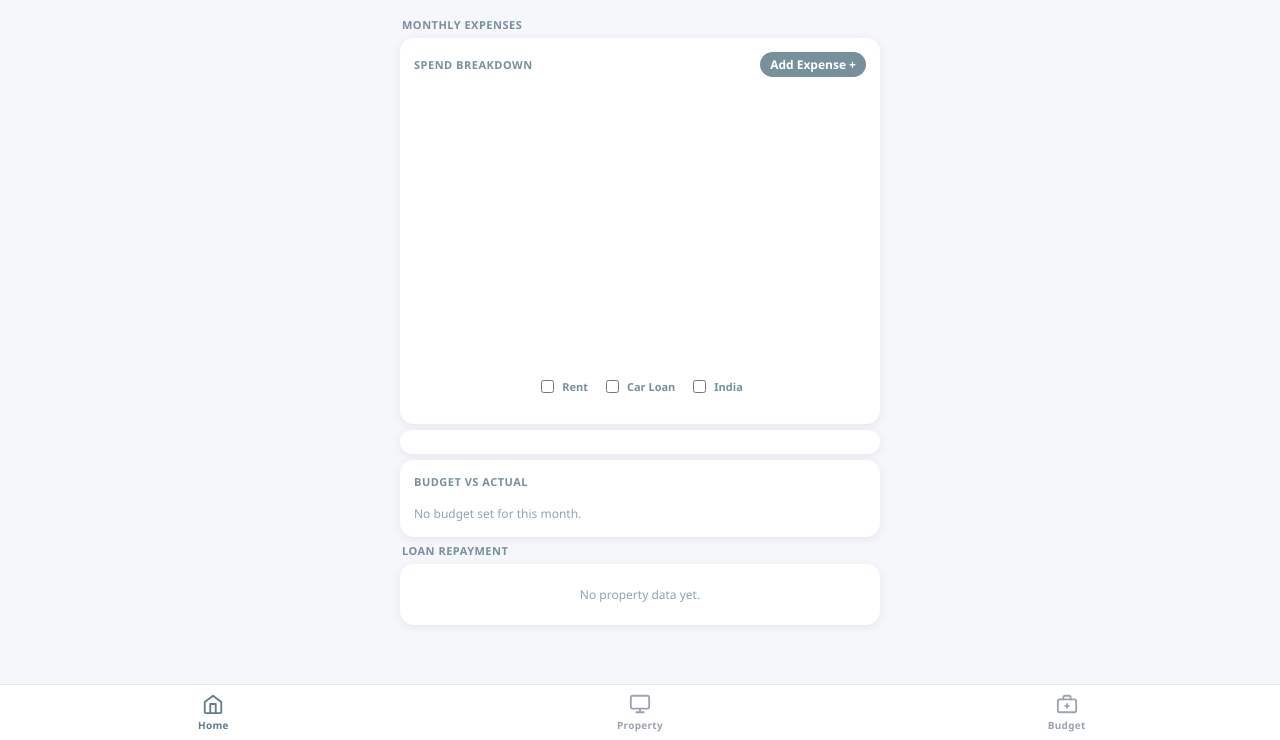
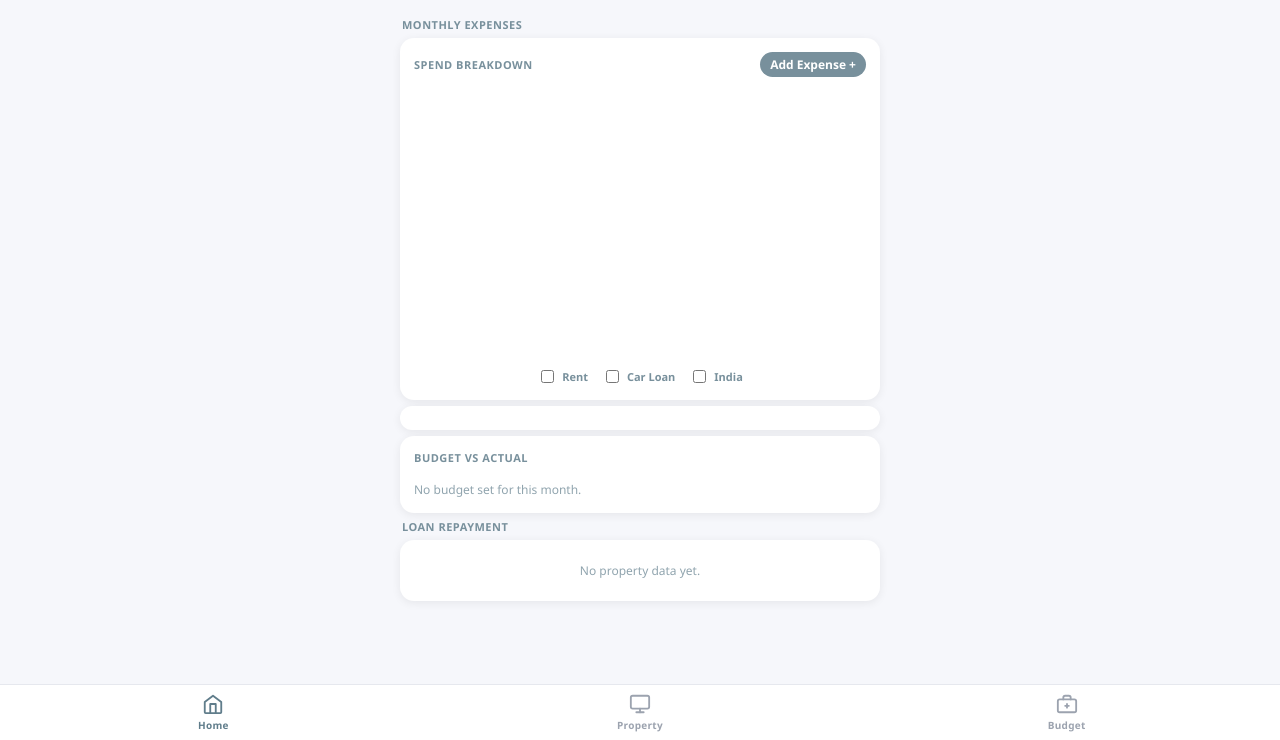
Before and after one commit to nishantkj17/mortgage-diary, a website: page index.html in a window 1280 px wide. Shown: the part 60-800 px from the top of the page. Drawn offline with Linux system fonts and the light colour scheme; no server answers.

Commit message:
reduce gap below chart

```diff
--- a/style.css
+++ b/style.css
@@ -412,7 +412,7 @@ html[data-theme="dark"] .mobile-back-link{color:#9ca3af}
 .home-donut-wrap{width:100%;height:280px;position:relative}
 .home-donut-card-header{display:flex;align-items:center;justify-content:space-between;margin-bottom:10px;padding:0 14px}
 .home-donut-card{padding-left:0!important;padding-right:0!important;padding-top:14px}
-.home-donut-filters-row{display:flex;justify-content:center;gap:14px;margin-top:10px;flex-wrap:wrap;padding:0 14px 14px}
+.home-donut-filters-row{display:flex;justify-content:center;gap:14px;margin-top:0;flex-wrap:wrap;padding:0 0 0 0}
 .home-donut-fab{padding:4px 10px;font-size:12px;font-weight:600;border-radius:20px;background:#78909c;color:#fff;border:none;cursor:pointer;flex-shrink:0}
 .home-loan-block{margin-bottom:16px;padding-bottom:14px;border-bottom:1px solid #f0f1f4}
 .home-loan-block:last-child{margin-bottom:0;padding-bottom:0;border-bottom:none}
```
